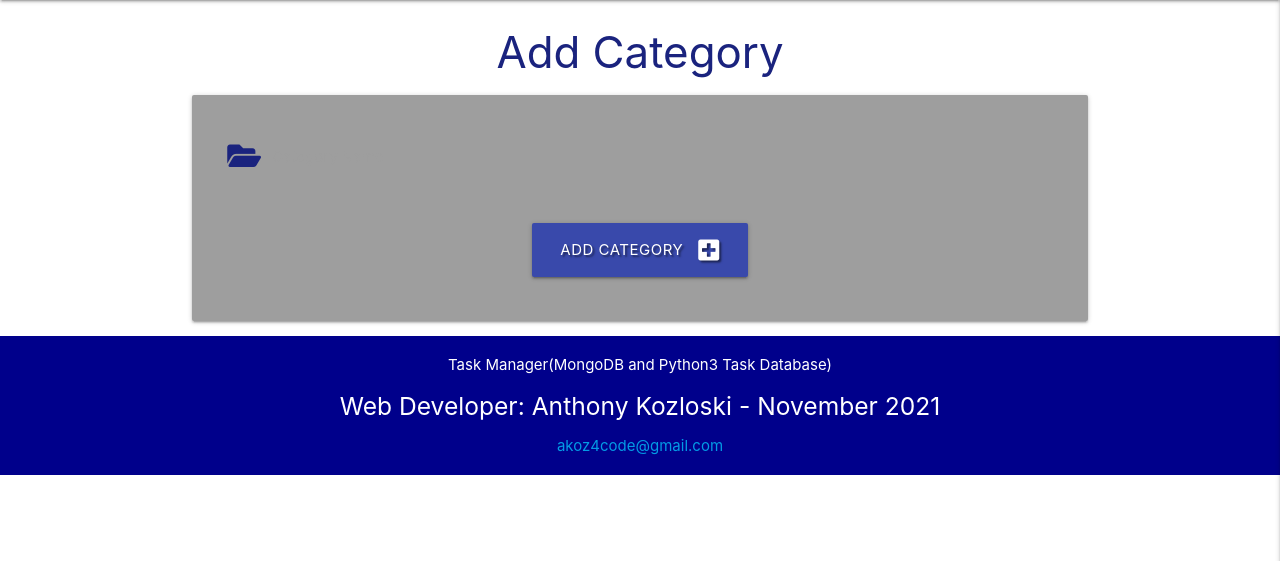
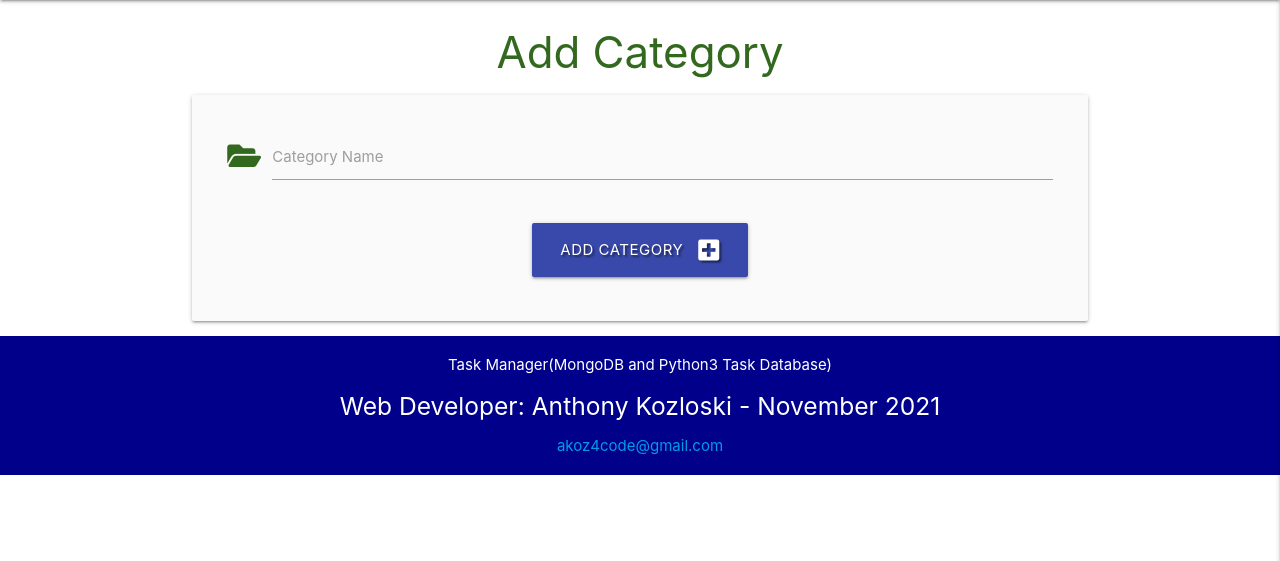
Before and after one commit to LogicAtom/flask-task-manager-project, a Flask app: page /category/add in a window 1280 px wide. Shown: the part 64-625 px from the top of the page. Run offline with Flask 2, Linux system fonts and the light colour scheme; some libraries are stand-ins or nearby versions.

Commit message:
add_category revert colors

```diff
--- a/templates/add_category.html
+++ b/templates/add_category.html
@@ -1,14 +1,14 @@
 {% extends "base.html" %}
 {% block content %}
 
-<h3 class="indigo-text text-darken-4 center-align">Add Category</h3>
+<h3 class="light-green-text text-darken-4 center-align">Add Category</h3>
 
-<div class="row card-panel grey darken-5">
+<div class="row card-panel grey lighten-5">
     <form class="col s12" method="POST" action="{{ url_for('add_category') }}">
         <!-- category name -->
         <div class="row">
             <div class="input-field col s12">
-                <i class="fas fa-folder-open prefix indigo-text text-darken-4"></i>
+                <i class="fas fa-folder-open prefix light-green-text text-darken-4"></i>
                 <input id="category_name" name="category_name" minlength="3" maxlength="25" type="text" class="validate"
                     required>
                 <label for="category_name">Category Name</label>
```
